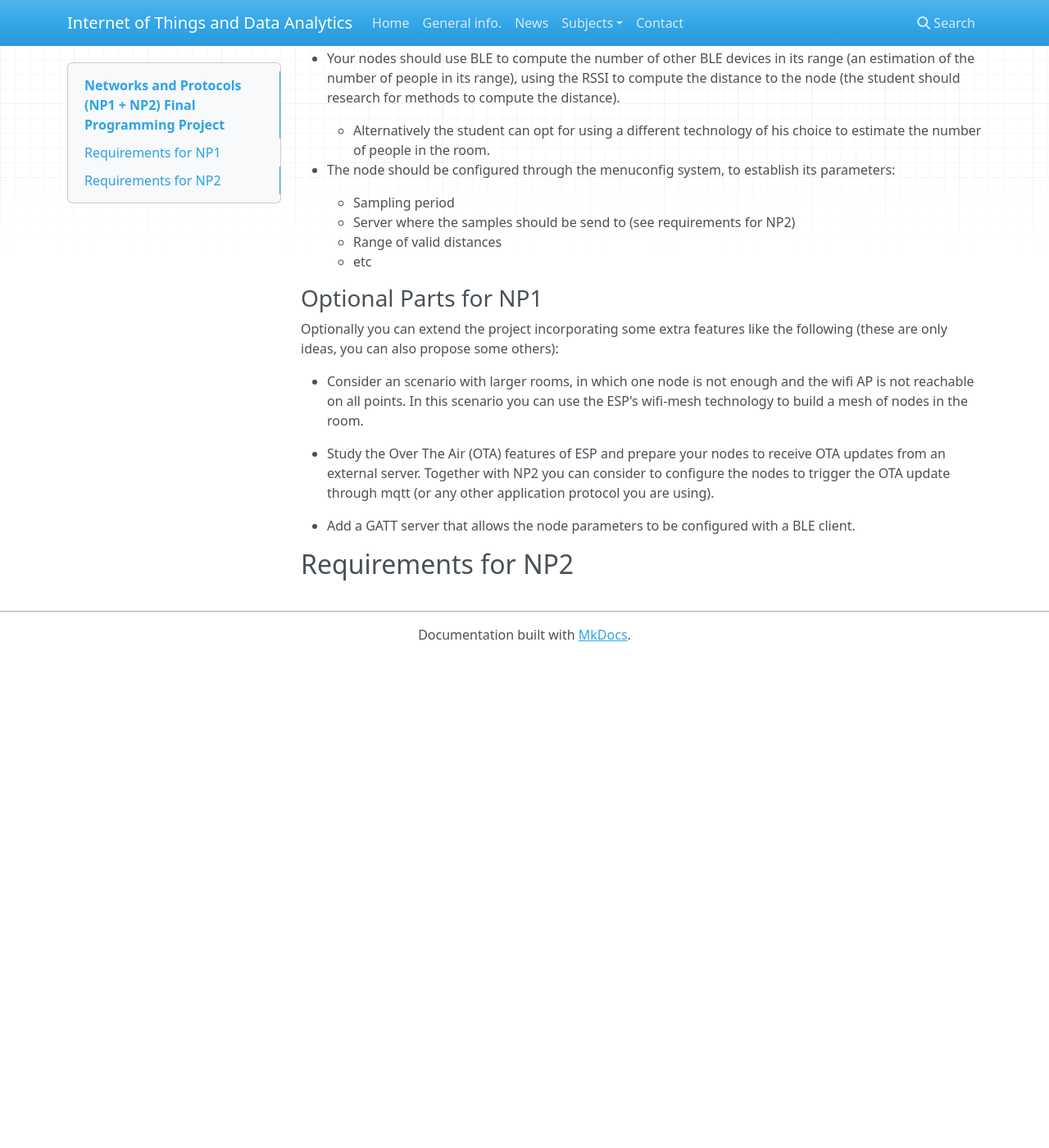
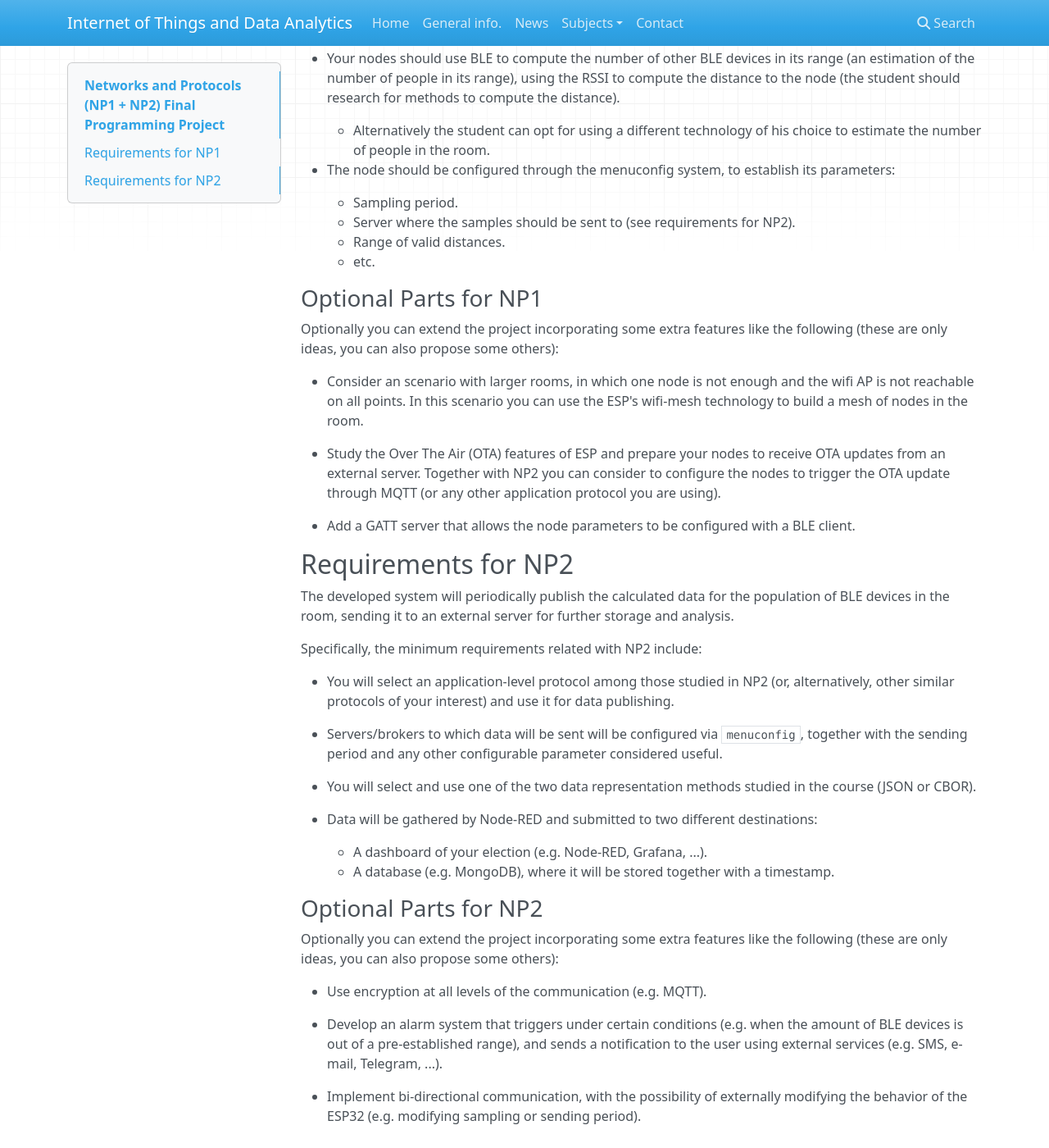
Before and after one commit to iot-da/iot-da.github.io, an MkDocs documentation site: the page built from docs/Subjects/NP1/FinalProject.md, in a window 1280 px wide and 1400 px high, scrolled down 452 px. Shown: the whole window at 82% size. Built offline with MkDocs 1.6.1, drawn with Linux system fonts in a browser that asks for light colours; nearby versions of some CDN libraries; before the commit the page ends 1254 px from its top, so only the background shows below that; some of the changed text lies outside the part shown.

Commit message:
NP2 final project

```diff
--- a/docs/Subjects/NP1/FinalProject.md
+++ b/docs/Subjects/NP1/FinalProject.md
@@ -7,11 +7,10 @@ by detecting their smartphones, uploading the data to an external server for
 analysis and visualization. In the following sections we describe what should be
 covered for the two subjects.
 
-
 ## Requirements for NP1
 
-Your system should manage a sensor network, formed by your esp nodes. We assume
-that you could have at least one node per room and that each room has a wifi
+Your system should manage a sensor network, formed by your ESP32 nodes. We assume
+that you could have at least one node per room and that each room has a WiFi
 access point reachable. In this context:
 
 - Your nodes should be able to connect to the AP using WiFi, with WPA2-PSK
@@ -31,10 +30,10 @@ access point reachable. In this context:
 
 - The node should be configured through the menuconfig system, to establish its
   parameters:
-  	+ Sampling period
-	+ Server where the samples should be send to (see requirements for NP2)
-	+ Range of valid distances
-	+ etc
+  	+ Sampling period.
+	+ Server where the samples should be sent to (see requirements for NP2).
+	+ Range of valid distances.
+	+ etc.
 
 ### Optional Parts for NP1
 
@@ -47,10 +46,45 @@ following (these are only ideas, you can also propose some others):
 
 - Study the Over The Air (OTA) features of ESP and prepare your nodes to receive
   OTA updates from an external server. Together with NP2 you can consider to
-  configure the nodes to trigger the OTA update through mqtt (or any other
+  configure the nodes to trigger the OTA update through MQTT (or any other
   application protocol you are using).
 
 - Add a GATT server that allows the node parameters to be configured with a BLE
   client.
 
 ## Requirements for NP2
+
+The developed system will periodically publish the calculated data for the
+population of BLE devices in the room, sending it to an external server for
+further storage and analysis.
+
+Specifically, the minimum requirements related with NP2 include:
+
+- You will select an application-level protocol among those studied in NP2
+  (or, alternatively, other similar protocols of your interest) and use it
+  for data publishing.
+
+- Servers/brokers to which data will be sent will be configured via `menuconfig`,
+  together with the sending period and any other configurable parameter
+  considered useful.
+
+- You will select and use one of the two data representation methods studied in
+  the course (JSON or CBOR).
+
+- Data will be gathered by Node-RED and submitted to two different destinations:
+	+ A dashboard of your election (e.g. Node-RED, Grafana, ...).
+	+ A database (e.g. MongoDB), where it will be stored together with a timestamp.
+
+### Optional Parts for NP2
+
+Optionally you can extend the project incorporating some extra features like the
+following (these are only ideas, you can also propose some others):
+
+- Use encryption at all levels of the communication (e.g. MQTT).
+
+- Develop an alarm system that triggers under certain conditions (e.g. when the amount of
+  BLE devices is out of a pre-established range), and sends a notification to the user using
+  external services (e.g. SMS, e-mail, Telegram, ...).
+
+- Implement bi-directional communication, with the possibility of externally modifying the
+  behavior of the ESP32 (e.g. modifying sampling or sending period).
```
